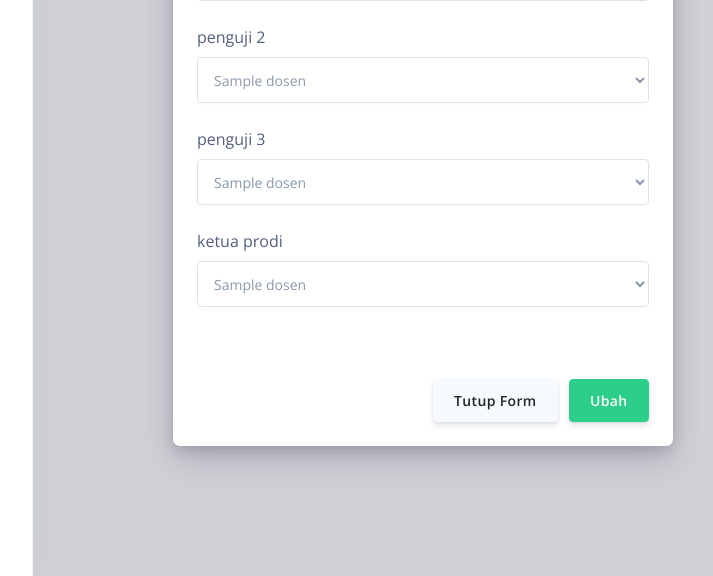
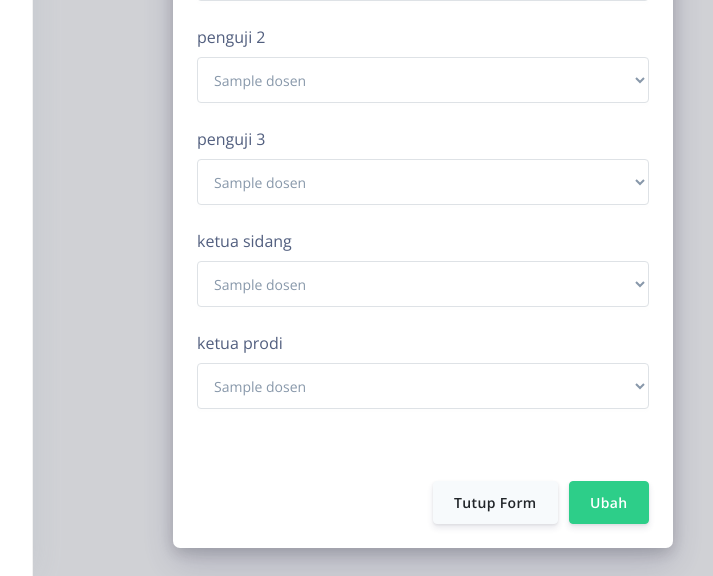
Before and after one commit to ZaenalMaestro/signature-app, a Flask app: page /mahasiswa in a window 1280 px wide, after a click on "edit". Shown: the part 605-1181 px from the top of the page, without its empty margins (217-930 px from the left). Run offline with Flask 2, Linux system fonts and the light colour scheme; the visitor is signed in with stand-in values (Sample User, id 1); tables that the repository leaves empty hold one stand-in row (values such as "Sample post"); some libraries are stand-ins or nearby versions.

Commit message:
menambahkan input ketua sidang pada menu mahasiswa

```diff
--- a/core/library/rsa.py
+++ b/core/library/rsa.py
@@ -3,7 +3,6 @@ q = 67
 
 n = p * q
 tautient_n = (p-1) * (q-1)
-
 def cek_bilangan_bulat(bilangan):
    bilangan = float(bilangan)
    bilangan = str(bilangan)
--- a/core/models/Mahasiswa.py
+++ b/core/models/Mahasiswa.py
@@ -7,10 +7,11 @@ class Mahasiswa(db.Model):
    penguji_1 = db.Column(db.Integer)
    penguji_2 = db.Column(db.Integer)
    penguji_3 = db.Column(db.Integer)
+   ketua_sidang = db.Column(db.Integer)
    ketua_prodi = db.Column(db.Integer)
 
    def __init__(
-      self, stambuk, nama, pembimbing_1, pembimbing_2, penguji_1, penguji_2, penguji_3, ketua_prodi
+      self, stambuk, nama, pembimbing_1, pembimbing_2, penguji_1, penguji_2, penguji_3, ketua_sidang, ketua_prodi
    ):
       self.stambuk = stambuk
       self.nama = nama
@@ -19,6 +20,7 @@ class Mahasiswa(db.Model):
       self.penguji_1 = penguji_1
       self.penguji_2 = penguji_2
       self.penguji_3 = penguji_3
+      self.ketua_sidang = ketua_sidang
       self.ketua_prodi = ketua_prodi
 
    @classmethod
@@ -40,6 +42,7 @@ class Mahasiswa(db.Model):
          data['penguji_1'],
          data['penguji_2'],
          data['penguji_3'],
+         data['ketua_sidang'],
          data['ketua_prodi'],
       )
       db.session.add(my_data)
@@ -55,6 +58,7 @@ class Mahasiswa(db.Model):
       my_data.penguji_1 =data['penguji_1']
       my_data.penguji_2 =data['penguji_2']
       my_data.penguji_3 =data['penguji_3']
+      my_data.ketua_sidang =data['ketua_sidang']
       my_data.ketua_prodi =data['ketua_prodi']
 
       db.session.commit()
--- a/core/routes.py
+++ b/core/routes.py
@@ -1,4 +1,3 @@
-from threading import main_thread
 from flask import render_template, request, redirect, flash, session
 from flask.helpers import url_for
 from werkzeug.utils import secure_filename
@@ -137,6 +136,7 @@ def show_mahasiswa():
       'dosen': Dosen.query.all(),
       'active_link': 'mahasiswa'
    }
+
    return render_template('prodi/mahasiswa.html', data = data)
 
 # menu mahasiswa - tambah data
@@ -150,6 +150,7 @@ def tambah_mahasiswa():
       'penguji_1': request.form['penguji-1'],
       'penguji_2': request.form['penguji-2'],
       'penguji_3': request.form['penguji-3'],
+      'ketua_sidang': request.form['ketua-sidang'],
       'ketua_prodi': request.form['ketua-prodi']
    }
 
@@ -179,8 +180,10 @@ def update_mahasiswa():
       'penguji_1': request.form['penguji-1'],
       'penguji_2': request.form['penguji-2'],
       'penguji_3': request.form['penguji-3'],
+      'ketua_sidang': request.form['ketua-sidang'],
       'ketua_prodi': request.form['ketua-prodi']
    }
+
    Mahasiswa.update(request.form['old-stambuk'], data_input)
    flash('data mahasiswa berhasil diubah')
    return redirect('/mahasiswa')
--- a/core/templates/prodi/mahasiswa.html
+++ b/core/templates/prodi/mahasiswa.html
@@ -36,6 +36,7 @@
                   <th scope="col">Penguji 1</th>
                   <th scope="col">Penguji 2</th>
                   <th scope="col">Penguji 3</th>
+                  <th scope="col">Ketua Sidang</th>
                   <th scope="col">Ketua Prodi</th>
                   <th scope="col">Aksi</th>
                </tr>
@@ -45,29 +46,56 @@
                <tr>
                   <td>{{ mahasiswa.stambuk }}</td>
                   <td>{{ mahasiswa.nama}}</td>
-                  {% for dosen in data['dosen'] %}
-                     {% if mahasiswa.pembimbing_1 == dosen.id_dosen %}
-                        <td>{{ dosen.nama_dosen }}</td>
-                     {% endif %}
-                     {% if mahasiswa.pembimbing_2 == dosen.id_dosen %}
-                        <td>{{ dosen.nama_dosen }}</td>
-                     {% endif %}
-                     {% if mahasiswa.pembimbing_3 == dosen.id_dosen %}
-                        <td>{{ dosen.nama_dosen }}</td>
-                     {% endif %}
-                     {% if mahasiswa.penguji_1 == dosen.id_dosen %}
-                        <td>{{ dosen.nama_dosen }}</td>
-                     {% endif %}
-                     {% if mahasiswa.penguji_2 == dosen.id_dosen %}
-                        <td>{{ dosen.nama_dosen }}</td>
-                     {% endif %}
-                     {% if mahasiswa.penguji_3 == dosen.id_dosen %}
-                        <td>{{ dosen.nama_dosen }}</td>
-                     {% endif %}
-                     {% if mahasiswa.ketua_prodi == dosen.id_dosen %}
-                        <td>{{ dosen.nama_dosen }}</td>
-                     {% endif %}
-                  {% endfor %}
+                  <td>
+                     {% for dosen in data['dosen'] %}
+                        {% if mahasiswa.pembimbing_1 == dosen.id_dosen %}
+                           {{ dosen.nama_dosen }}
+                        {% endif %}
+                     {% endfor %}
+                  </td>
+                  <td>
+                     {% for dosen in data['dosen'] %}
+                        {% if mahasiswa.pembimbing_2 == dosen.id_dosen %}
+                           {{ dosen.nama_dosen }}
+                        {% endif %}
+                     {% endfor %}
+                  </td>
+                  <td>
+                     {% for dosen in data['dosen'] %}
+                        {% if mahasiswa.penguji_1 == dosen.id_dosen %}
+                           {{ dosen.nama_dosen }}
+                        {% endif %}
+                     {% endfor %}
+                  </td>
+                  <td>
+                     {% for dosen in data['dosen'] %}
+                        {% if mahasiswa.penguji_2 == dosen.id_dosen %}
+                           {{ dosen.nama_dosen }}
+                        {% endif %}
+                     {% endfor %}
+                  </td>
+                  <td>
+                     {% for dosen in data['dosen'] %}
+                        {% if mahasiswa.penguji_3 == dosen.id_dosen %}
+                           {{ dosen.nama_dosen }}
+                        {% endif %}
+                     {% endfor %}
+                  </td>
+                  <td>
+                     {% for dosen in data['dosen'] %}
+                        {% if mahasiswa.ketua_sidang == dosen.id_dosen %}
+                           {{ dosen.nama_dosen }}
+                        {% endif %}
+                     {% endfor %}
+                  </td>
+                  <td>
+                     {% for dosen in data['dosen'] %}
+                        {% if mahasiswa.ketua_prodi == dosen.id_dosen %}
+                           {{ dosen.nama_dosen }}
+                        {% endif %}
+                     {% endfor %}
+                  </td>
+
                   <td>
                      <a href="" class="btn btn-success btn-sm" data-toggle="modal" data-target="#ttd-digital-modal{{mahasiswa.stambuk}}">edit</a>
                      <form action="{{ url_for('hapus_mahasiswa') }}" method="post" class="d-inline">
@@ -168,6 +196,21 @@
                                     <option value="">Pilih Dosen</option>
                                     {% for dosen in data['dosen'] %}
                                        {% if mahasiswa.penguji_3 == dosen.id_dosen %}
+                                          <option value="{{ dosen.id_dosen }}" selected>{{ dosen.nama_dosen }}</option>
+                                       {% else %}
+                                          <option value="{{ dosen.id_dosen }}">{{ dosen.nama_dosen }}</option>
+                                       {% endif %}
+                                    {% endfor %}
+                                 </select>
+                              </div>
+
+                              <!-- ketua sidang -->
+                              <div class="form-group">
+                                 <label for="exampleFormControlSelect1">ketua sidang</label>
+                                 <select class="form-control" name="ketua-sidang" required>
+                                    <option value="">Pilih Dosen</option>
+                                    {% for dosen in data['dosen'] %}
+                                       {% if mahasiswa.ketua_sidang == dosen.id_dosen %}
                                           <option value="{{ dosen.id_dosen }}" selected>{{ dosen.nama_dosen }}</option>
                                        {% else %}
                                           <option value="{{ dosen.id_dosen }}">{{ dosen.nama_dosen }}</option>
@@ -286,6 +329,17 @@
                   </select>
                </div>
 
+               <!-- ketua sidang -->
+               <div class="form-group">
+                  <label for="exampleFormControlSelect1">ketua sidang</label>
+                  <select class="form-control" name="ketua-sidang" required>
+                     <option value="">Pilih Dosen</option>
+                     {% for dosen in data['dosen'] %}
+                        <option value="{{ dosen.id_dosen }}">{{ dosen.nama_dosen }}</option>
+                     {% endfor %}
+                  </select>
+               </div>
+
                <!-- ketua prodi -->
                <div class="form-group">
                   <label for="exampleFormControlSelect1">ketua prodi</label>
```
Also changed, not shown: 10 other files.
